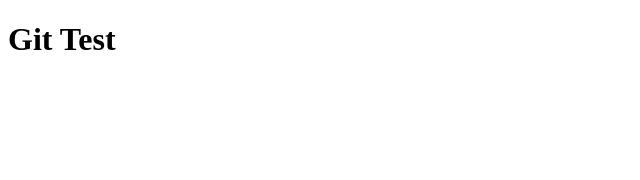
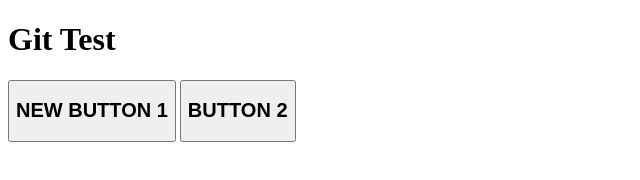
Before and after one commit to Micaelgit/Gittest, a plain HTML site: page index.html in a window 1280 px wide. Shown: the whole page, without its empty margins (0-640 px from the left). Drawn offline with Linux system fonts and the light colour scheme.

Commit message:
Added Features

```diff
--- a/index.html
+++ b/index.html
@@ -4,9 +4,11 @@
     <meta charset="UTF-8">
     <meta http-equiv="X-UA-Compatible" content="IE=edge">
     <meta name="viewport" content="width=device-width, initial-scale=1.0">
-    <title>Document</title>
+    <title>Gittest</title>
 </head>
 <body>
     <h1>Git Test</h1>
+    <button><h2>NEW BUTTON 1 </h2></button>
+    <button><h2>BUTTON 2</h2></button>
 </body>
 </html>
```
